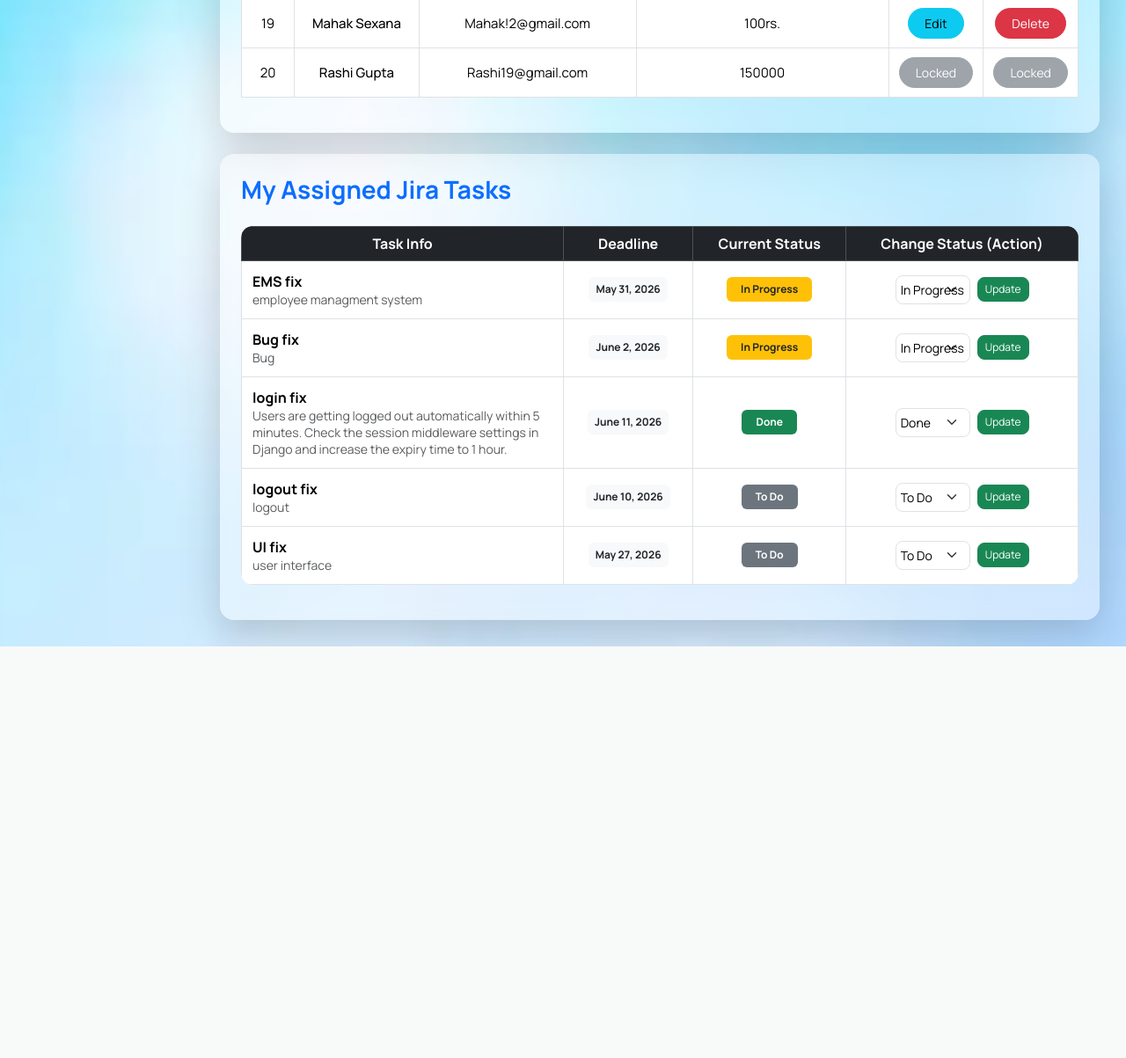
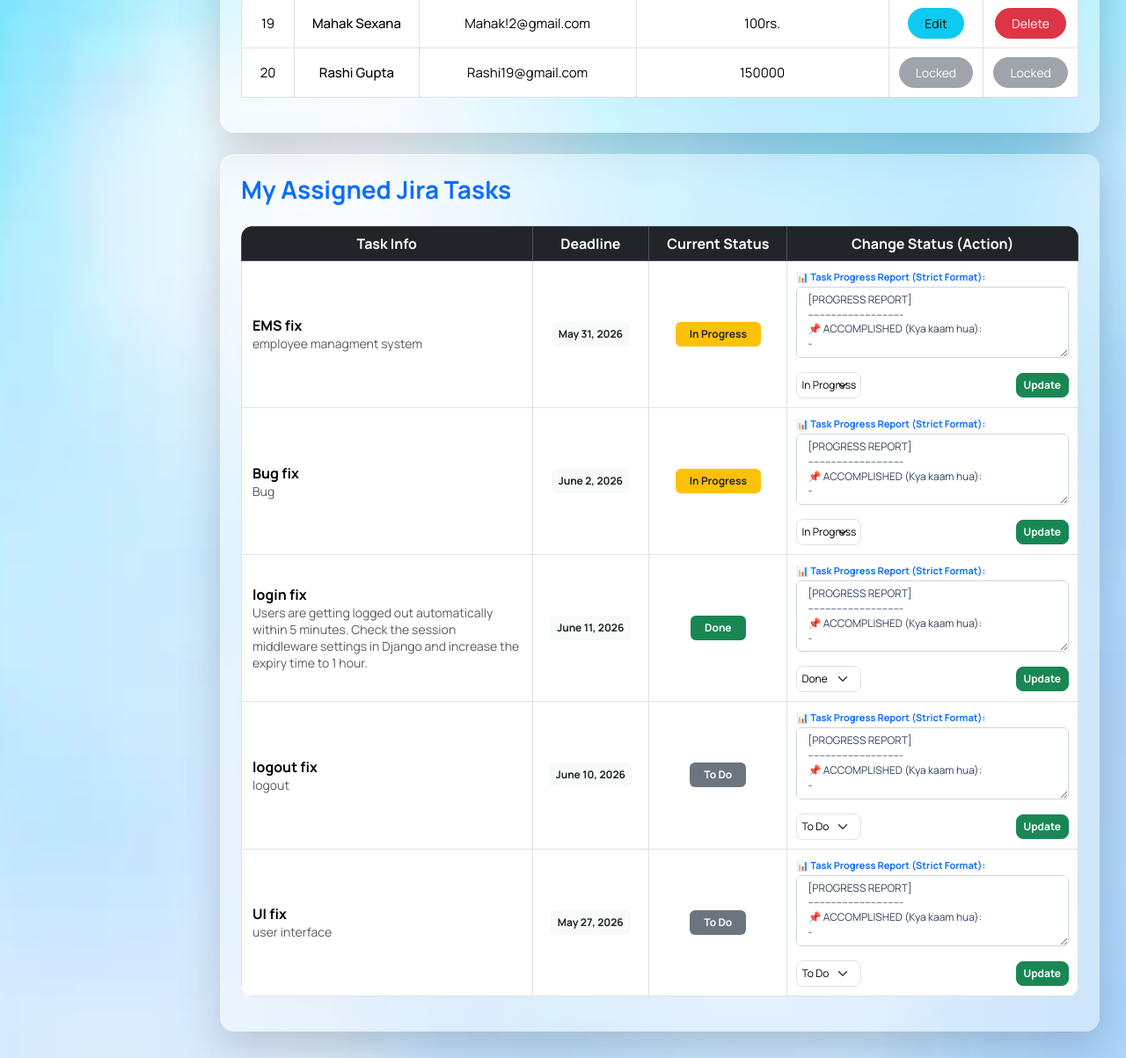
Before and after one commit to Tanishkagupta123/dynmic-django, a Django app: template app/templates/userdashboard.html in a window 1280 px wide. Shown: the part 2915-4118 px from the top of the page at 88% size. Before the commit the page ends 3650 px from the top, so only its background shows below. Run offline with Django 5.2, Linux system fonts and the light colour scheme; the template is opened without the code that fills it: values that come from a table or form of the project are taken from there, others are empty; data comes from the database, SQL or seed files in the repository; both versions use the stored data as it was after the commit.

Commit message:
first commit

```diff
--- a/app/models.py
+++ b/app/models.py
@@ -203,6 +203,7 @@ class Task(models.Model):
     status = models.CharField(max_length=20, choices=STATUS_CHOICES, default='TODO')
     created_at = models.DateTimeField(auto_now_add=True)
     due_date = models.DateField()
+    progress_note = models.TextField(null=True, blank=True)
 
     def __str__(self):
         return f"{self.title} - {self.status}"
--- a/app/templates/admindashboard.html
+++ b/app/templates/admindashboard.html
@@ -340,7 +340,6 @@ form textarea {
         <a href="{% url 'logout' %}" class="btn btn-danger btn-sm">
             Logout
         </a>
-
     </div>
 
 </nav>
--- a/app/templates/userdashboard.html
+++ b/app/templates/userdashboard.html
@@ -589,15 +589,36 @@ table { white-space:nowrap; }
                                         <span class="badge bg-success px-3 py-2">Done</span>
                                     {% endif %}
                                 </td>
-                                <td style="padding:10px;">
-                                    <form action="{% url 'update_task_status' t.id %}" method="post" class="d-inline-flex gap-2 justify-content-center align-items-center">
+                                <td style="padding:10px; min-width: 280px;">
+    <!-- Humne class ko d-flex flex-column kiya taaki format box ke neeche dropdown-button ekdum professional tarike se set ho jayein -->
+    <form action="{% url 'update_task_status' t.id %}" method="post" class="d-flex flex-column gap-2 align-items-stretch">
         {% csrf_token %}
-                                        <select name="status" class="form-select form-select-sm" style="width: auto !important; padding: 5px; border-radius: 8px; color:#000;">
+
+        <!-- 📊 YEH NAYA TEXTAREA BOX HAI JO FORMAT KE LIYE ADD HUA HAI -->
+        <div class="text-start mb-1 w-100">
+            <label class="form-label mb-1 fw-bold text-primary" style="font-size: 11px;">📊 Task Progress Report (Strict Format):</label>
+            <textarea name="progress_note" class="form-control" rows="4" style="font-size: 12px; background: #fff !important; border: 1px solid #cbd5e1 !important; line-height: 1.4; color: #334155; width: 100% !important;" required>[PROGRESS REPORT]
+---------------------------------
+📌 ACCOMPLISHED (Kya kaam hua):
+-
+
+⏳ REMAINING (Kitna bacha hai):
+-
+
+⚠️ ISSUES/BLOCKERS (Dikkat):
+- None
+---------------------------------</textarea>
+        </div>
+
+        <!-- Yahan par tumhara purana dropdown aur button surakshit neeche chalega -->
+        <div class="d-flex gap-2 align-items-center justify-content-between mt-1">
+            <select name="status" class="form-select form-select-sm" style="width: auto !important; padding: 5px; border-radius: 8px; color:#000; font-size: 12px;">
                 <option value="TODO" {% if t.status == 'TODO' %}selected{% endif %}>To Do</option>
                 <option value="IN_PROGRESS" {% if t.status == 'IN_PROGRESS' %}selected{% endif %}>In Progress</option>
                 <option value="DONE" {% if t.status == 'DONE' %}selected{% endif %}>Done</option>
             </select>
-                                        <button type="submit" class="btn btn-sm btn-success px-2 py-1" style="border-radius: 8px; font-size:12px;">Update</button>
+            <button type="submit" class="btn btn-sm btn-success px-2 py-1" style="border-radius: 8px; font-size:12px; font-weight: bold;">Update</button>
+        </div>
     </form>
 </td>
                             </tr>
```
Also changed, not shown: app/migrations/0024_task_progress_note.py (added), db.sqlite3. Lines whose indentation alone changed are shown as unchanged.
